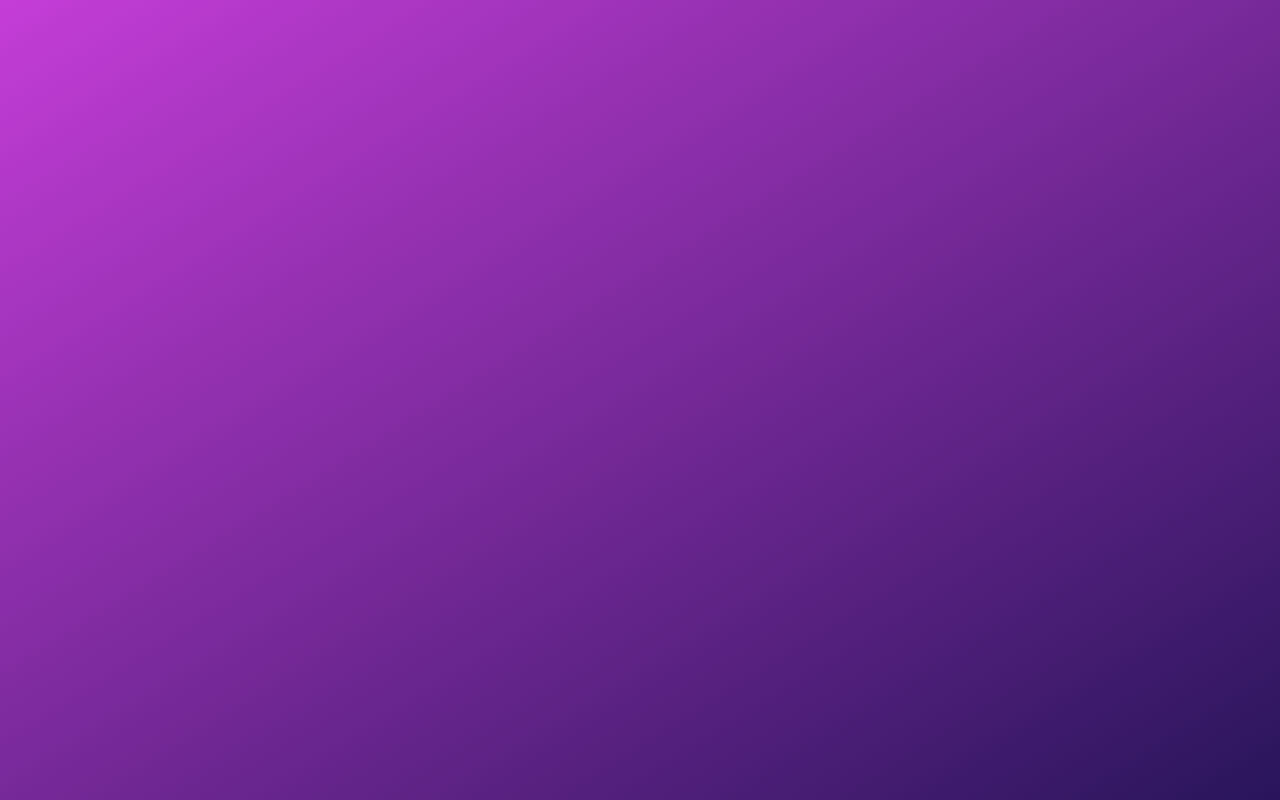
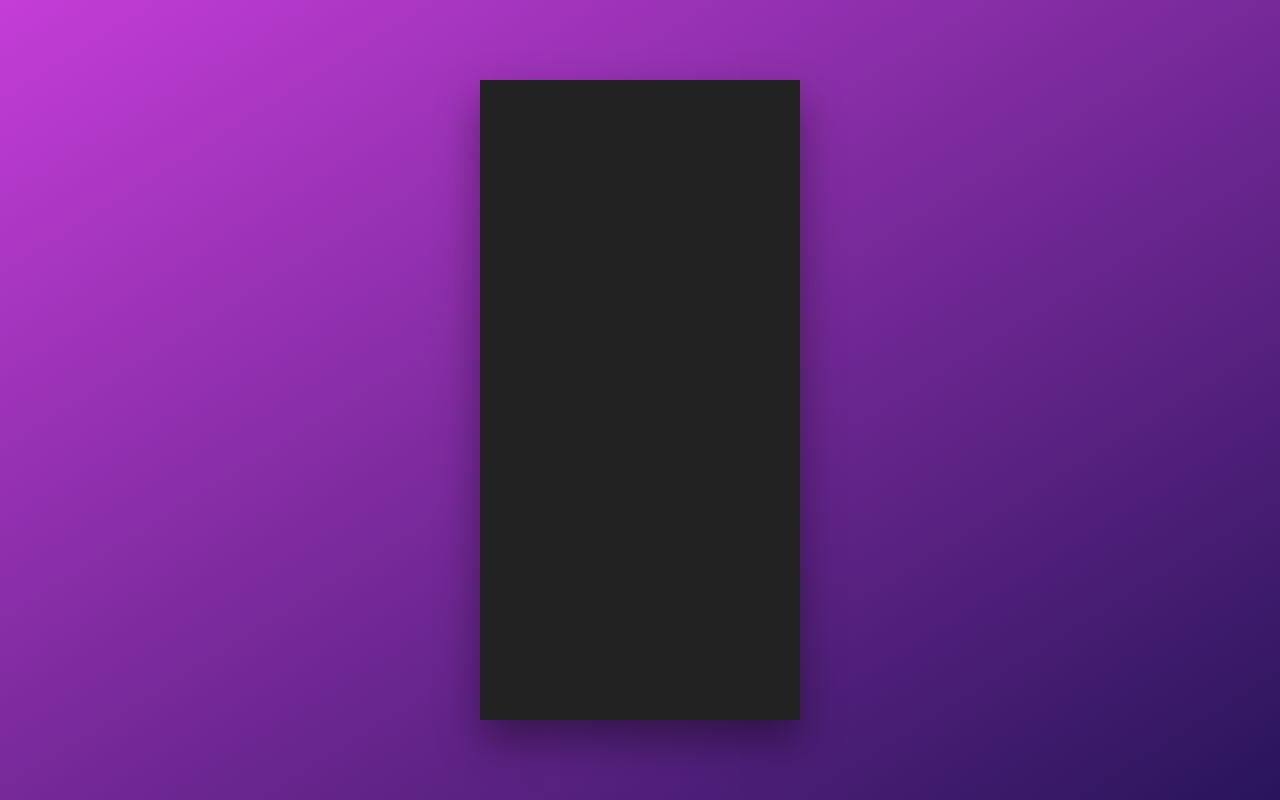
Before and after one commit to TLanetteRose/JSCalculator-TLP, a React (Create React App) app in the folder jscalculator-tlp/: page / in a window 1280 px wide. Built offline with nearby package versions, Linux system fonts and the light colour scheme.

Commit message:
Added Calculator component
Signed-off-by: T. Lanette <TLPollard4516@gmail.com>

```diff
--- a/jscalculator-tlp/src/App.js
+++ b/jscalculator-tlp/src/App.js
@@ -1,7 +1,16 @@
 import React from 'react';
 
 import './styles/styles.css';
+import Calculator from './layout/Calculator/Calculator';
 
-const app = () => <div className="app"></div>
+
+
+const app = () => (
+  <div className="app">
+    <Calculator />
+  </div>
+);
+
+
 
 export default app;
--- a/jscalculator-tlp/src/layout/Calculator/Calculator.js
+++ b/jscalculator-tlp/src/layout/Calculator/Calculator.js
@@ -0,0 +1,6 @@
+import React from 'react';
+
+const calculator = () =>
+    <main className="calculator"></main>;
+
+export default calculator;
--- a/jscalculator-tlp/src/styles/styles.css
+++ b/jscalculator-tlp/src/styles/styles.css
@@ -45,3 +45,12 @@
     justify-content: center;
     align-items: center;
 }
+
+
+/* Calculator */
+.calculator {
+    height: 80vh;
+    width: 25%;
+    box-shadow: 0 2rem 4rem var(--shadow);
+    background-color: var(--color-light-black);
+}
```
